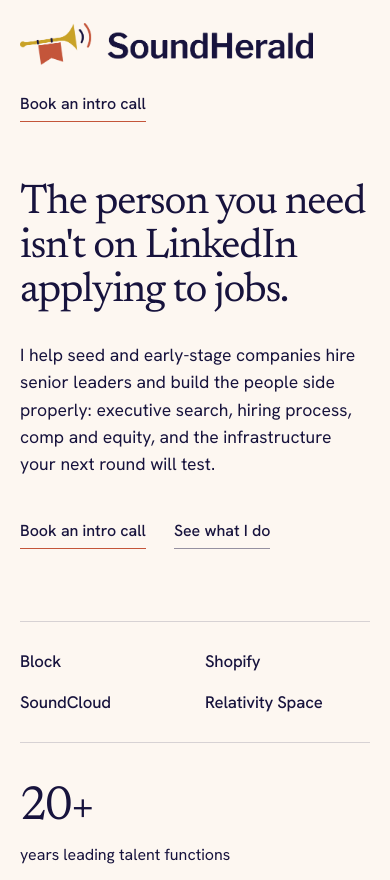
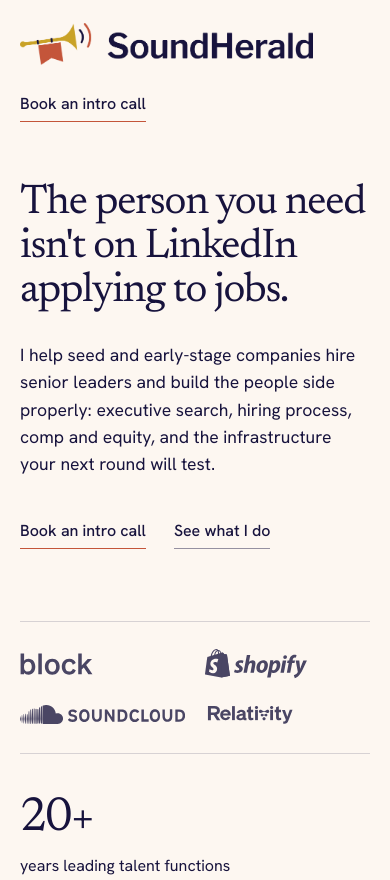
Before and after one commit to tkhoojones-cmd/soundherald-site, a plain HTML site: page index.html in a window 390 px wide. Shown: the top 880 px of the page. Drawn offline with Linux system fonts and the light colour scheme.

Commit message:
Replace company names with monochrome logos
Use official Block, Shopify, SoundCloud, and Relativity Space marks in one muted navy, with each company name kept as alt text.

Co-authored-by: tkhoojones-cmd <tkhoojones-cmd@users.noreply.github.com>

```diff
--- a/index.html
+++ b/index.html
@@ -155,11 +155,18 @@ img, svg { display: block; }
   border-top: 1px solid var(--line);
   border-bottom: 1px solid var(--line);
 }
-.names li {
-  font-weight: 500;
-  font-size: 1.05rem;
-  letter-spacing: -0.01em;
+.names li { display: flex; align-items: center; }
+.names img {
+  display: block;
+  width: auto;
+  max-width: 100%;
+  object-fit: contain;
+  object-position: left center;
 }
+.logo-block { height: 26px; }
+.logo-shopify { height: 38px; }
+.logo-soundcloud { height: 22px; }
+.logo-relativity { height: 30px; }
 .stats {
   display: grid;
   grid-template-columns: repeat(3, minmax(0, 1fr));
@@ -265,8 +272,13 @@ img, svg { display: block; }
     display: grid;
     grid-template-columns: 1fr 1fr;
     justify-content: initial;
-    gap: 0.9rem 1.25rem;
+    align-items: center;
+    gap: 1.35rem 1.25rem;
   }
+  .logo-block { height: 22px; }
+  .logo-shopify { height: 32px; }
+  .logo-soundcloud { width: 100%; height: auto; }
+  .logo-relativity { height: 26px; }
   .lede { font-size: 1.1rem; }
 }
 @media (prefers-reduced-motion: reduce) {
@@ -300,10 +312,10 @@ img, svg { display: block; }
 <section class="block proof" aria-label="Experience">
 <div class="wrap">
 <ul class="names">
-<li>Block</li>
-<li>Shopify</li>
-<li>SoundCloud</li>
-<li>Relativity Space</li>
+<li><img class="logo-block" src="assets/logos/block.svg" alt="Block" width="116" height="35"></li>
+<li><img class="logo-shopify" src="assets/logos/shopify.svg" alt="Shopify" width="612" height="192"></li>
+<li><img class="logo-soundcloud" src="assets/logos/soundcloud.svg" alt="SoundCloud" width="125" height="14"></li>
+<li><img class="logo-relativity" src="assets/logos/relativity.svg" alt="Relativity Space" width="1343" height="386"></li>
 </ul>
 <ul class="stats">
 <li><strong>20+</strong><span>years leading talent functions</span></li>
```
Also changed, not shown: assets/logos/block.svg (added), assets/logos/relativity.svg (added), assets/logos/shopify.svg (added), assets/logos/soundcloud.svg (added).
